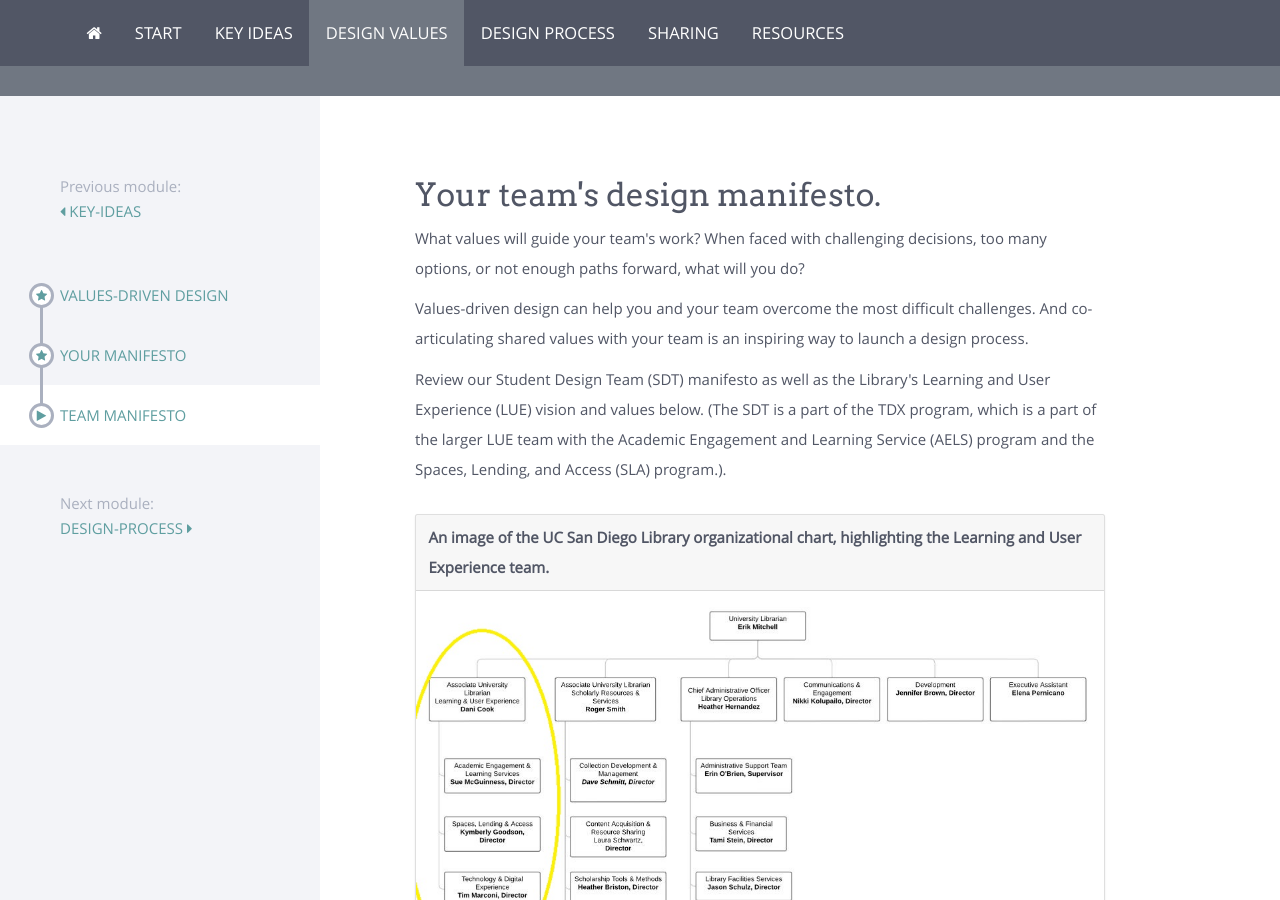
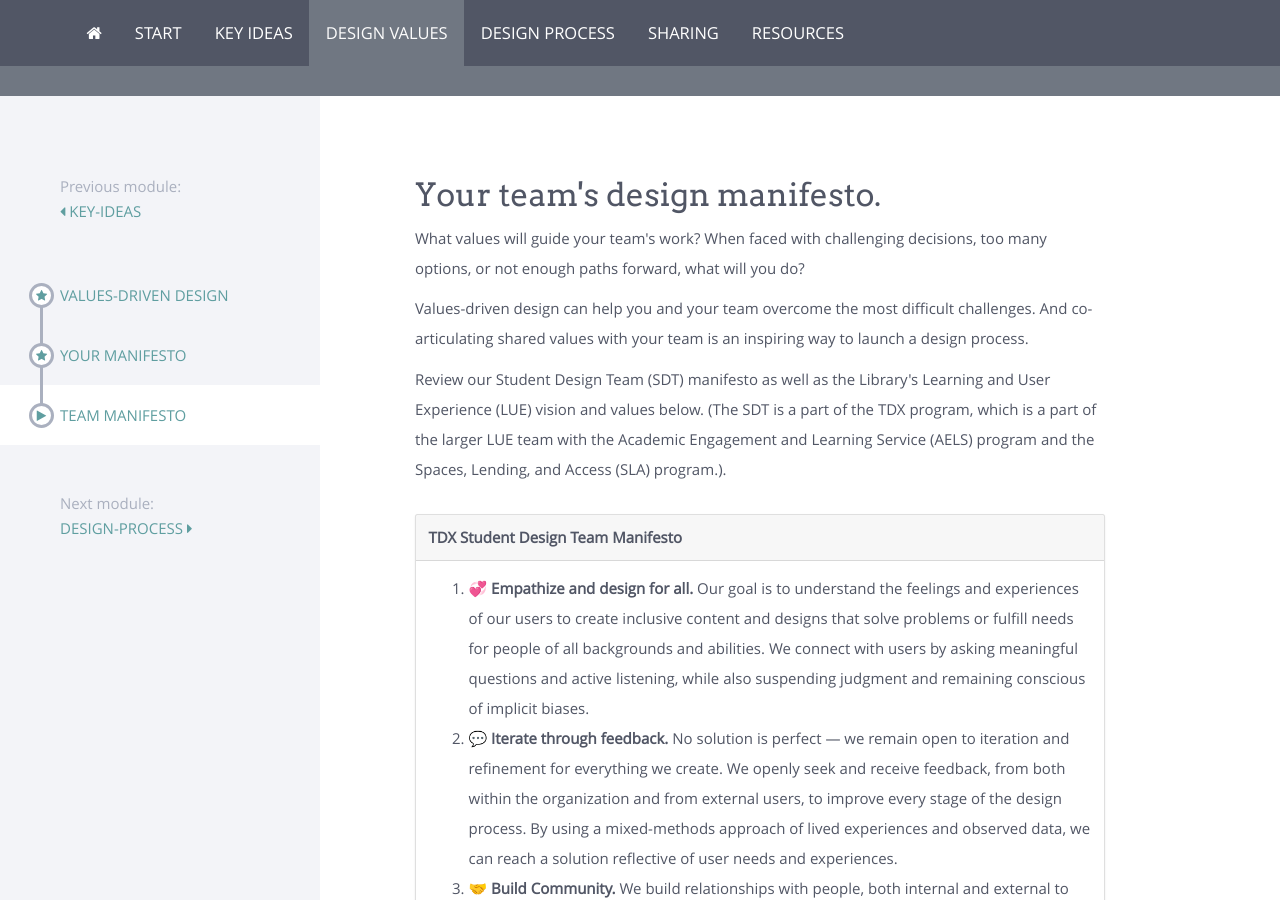
Before and after one commit to ucsdlib/foundations, a Jekyll site: the page built from modules/design-values/_posts/2000-01-03-team-manifesto.html, in a window 1280 px wide and 900 px high. Built offline with Jekyll 4.4.1, drawn with Linux system fonts in a browser that asks for light colours; nearby versions of some CDN libraries; comment, search, counter and statistics services are not loaded.

Commit message:
Update 2000-01-03-team-manifesto.html

```diff
--- a/modules/design-values/_posts/2000-01-03-team-manifesto.html
+++ b/modules/design-values/_posts/2000-01-03-team-manifesto.html
@@ -10,14 +10,6 @@ comments: true
 
 <p>Values-driven design can help you and your team overcome the most difficult challenges. And co-articulating shared values with your team is an inspiring way to launch a design process.</p>
 <p>Review our Student Design Team (SDT) manifesto as well as the Library's Learning and User Experience (LUE) vision and values below. (The SDT is a part of the TDX program, which is a part of the larger LUE team with the Academic Engagement and Learning Service (AELS) program and the Spaces, Lending, and Access (SLA) program.).</p>
-
-<div class="card my-5 shadow-sm" style="width: 100%;">
-    <div class="card-header">An image of the UC San Diego Library organizational chart, highlighting the Learning and User Experience team.</div>
-  <img src="{{ '/img/UCSanDiegoLibrary_orgchart.jpg' | relative_url }}" class="card-img-top" alt="An image of the UC San Diego Library organizational chart, highlighting the Learning and User Experience team.>
-  <div class="card-body">
-  </div>
-</div>
-</div>
 <div class="card my-5 shadow-sm" style="width: 100%;">
     <div class="card-header">TDX Student Design Team Manifesto</div>
   <div class="card-body">
```
